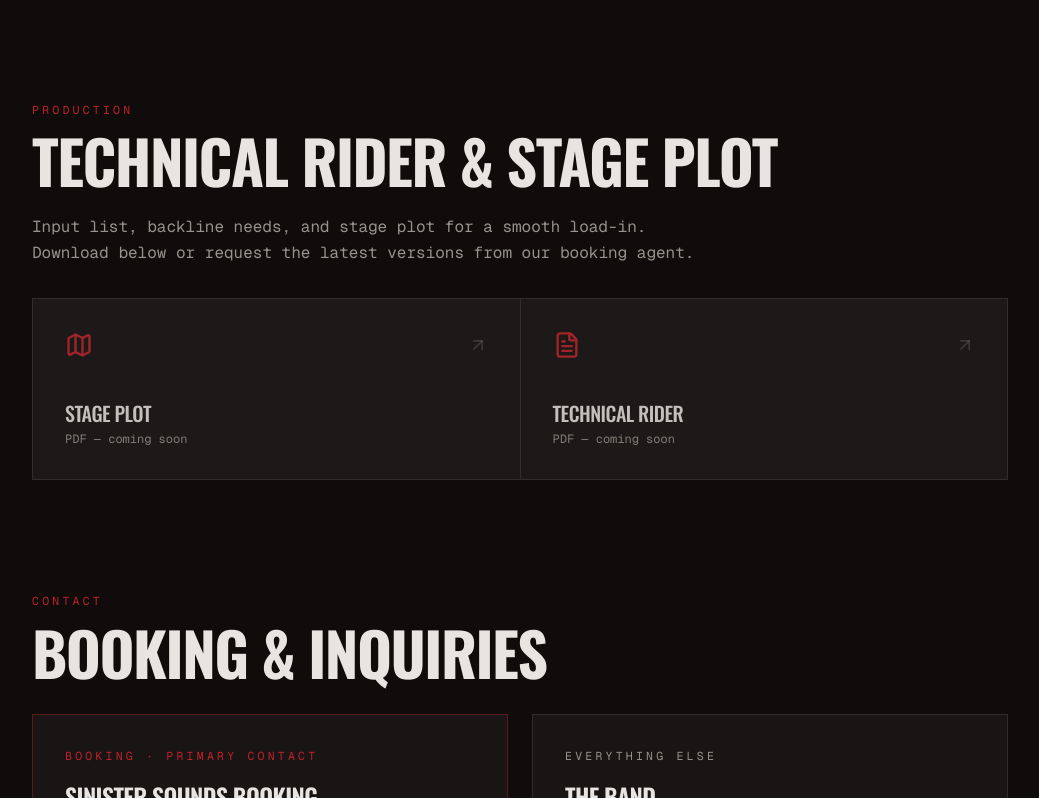
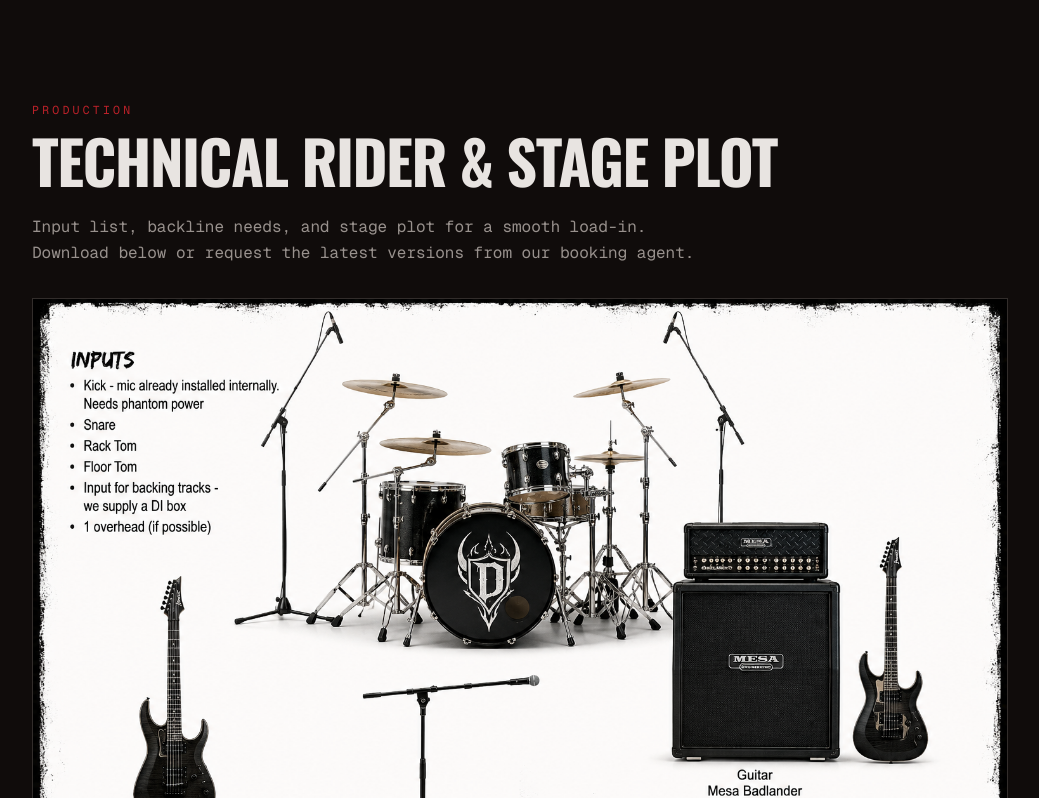
Before and after one commit to gcuevas82/diablura-site, a Next.js app: page /press in a window 1280 px wide. Shown: the part 4727-5525 px from the top of the page, without its empty margins (120-1159 px from the left). Built offline with nearby package versions, Linux system fonts and the light colour scheme.

Commit message:
feat: add stage plot image and update technical item link
Added a new stage plot image and updated the technical item link to PNG format

Co-authored-by: Ginger Cuevas <38574994+gcuevas82@users.noreply.github.com>

```diff
--- a/app/press/page.tsx
+++ b/app/press/page.tsx
@@ -200,13 +200,24 @@ export default function PressPage() {
             Input list, backline needs, and stage plot for a smooth load-in. Download below or request the latest
             versions from our booking agent.
           </p>
+          {press.technical.stagePlotImage ? (
+            <a
+              href={press.technical.stagePlotImage}
+              target="_blank"
+              rel="noopener noreferrer"
+              className="group mt-8 block overflow-hidden border border-border bg-card"
+            >
+              <Image
+                src={press.technical.stagePlotImage || "/placeholder.svg"}
+                alt="Diablura 2026 stage plot showing input list, drum kit, guitar backline, and mic placement"
+                width={1512}
+                height={1008}
+                className="h-auto w-full transition-transform duration-300 group-hover:scale-[1.02]"
+              />
+            </a>
+          ) : null}
           <div className="mt-8 grid gap-px overflow-hidden border border-border bg-border sm:grid-cols-2">
-            <TechnicalItem
-              icon={Map}
-              label="Stage Plot"
-              href={press.technical.stagePlotHref}
-              hint="PDF — coming soon"
-            />
+            <TechnicalItem icon={Map} label="Stage Plot" href={press.technical.stagePlotHref} hint="PNG — coming soon" />
             <TechnicalItem
               icon={FileText}
               label="Technical Rider"
@@ -367,7 +378,7 @@ function TechnicalItem({
       </div>
       <div>
         <p className="font-display text-xl font-medium uppercase tracking-tight text-foreground">{label}</p>
-        <p className="mt-1 text-xs text-muted-foreground">{available ? "Download PDF" : hint}</p>
+        <p className="mt-1 text-xs text-muted-foreground">{available ? "Download" : hint}</p>
       </div>
     </>
   )
--- a/lib/site.ts
+++ b/lib/site.ts
@@ -118,7 +118,8 @@ export const press = {
   },
   // Technical rider & stage plot. Drop the file in /public/press and update `href`.
   technical: {
-    stagePlotHref: "", // e.g. "/press/diablura-stage-plot.pdf"
+    stagePlotImage: "/press/diablura-stage-plot.png",
+    stagePlotHref: "/press/diablura-stage-plot.png",
     riderHref: "", // e.g. "/press/diablura-tech-rider.pdf"
   },
 }
```
Also changed, not shown: public/press/diablura-stage-plot.png (added).
